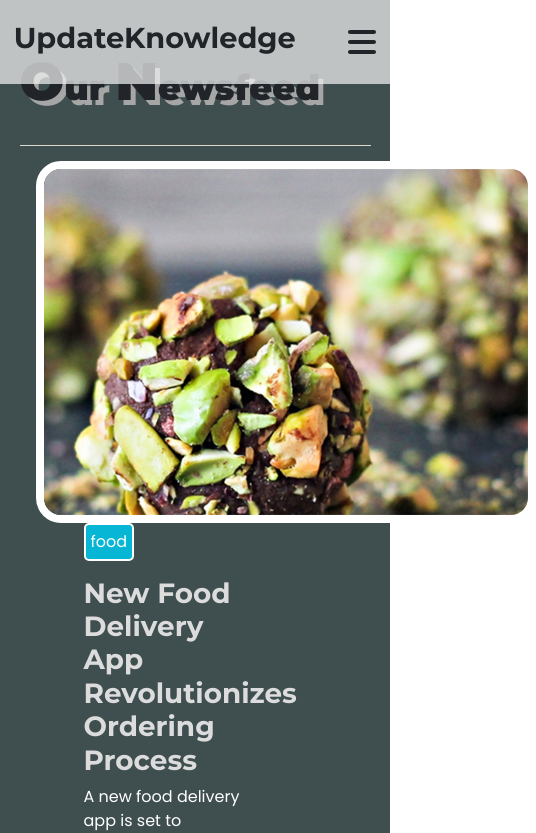
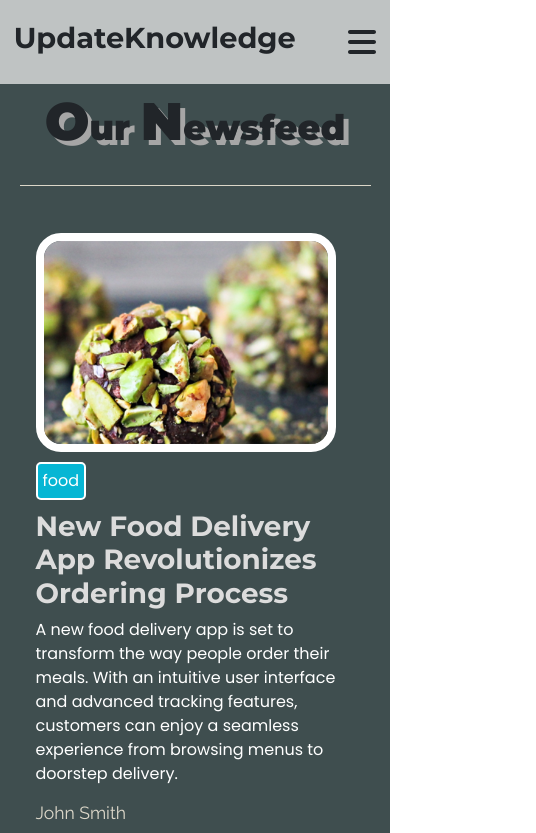
Before and after one commit to Programmer-Kishan/Blog-Website, a React (Create React App) app: page /news in a window 390 px wide. Shown: the top 833 px of the page, 536 px wide, since content can reach past the window. Built offline with nearby package versions, Linux system fonts and the light colour scheme.

Commit message:
Made news page responsive

```diff
--- a/src/Components/Navbar/Navbar.module.css
+++ b/src/Components/Navbar/Navbar.module.css
@@ -86,6 +86,7 @@
         left: 0;
         display: flex;
         width: 100%;
+        z-index: 10000;
         /* background-color: #f6f6f6b3; */
     }
 }
--- a/src/Components/News/News.module.css
+++ b/src/Components/News/News.module.css
@@ -2,3 +2,10 @@
     padding: 5%;
     background-color: #3F4E4F
 }
+
+@media only screen and (max-width: 920px) {
+    .news-box div > :nth-child(1) {
+        text-align: center;
+        margin: 2em 0 0 0;
+    }
+}
--- a/src/Components/News/NewsCard.module.css
+++ b/src/Components/News/NewsCard.module.css
@@ -26,7 +26,7 @@
 }
 
 .news-card img {
-    width: 500px;
+    width: 450px;
     border: 8px solid #fff;
     border-radius: 25px;
 }
@@ -39,6 +39,7 @@
 .news-card .content h1 {
     font-family: 'Montserrat', sans-serif;
     font-weight: 700;
+    text-align: left;
     color: #dcdcdc;
 }
 
@@ -59,3 +60,32 @@
     border: 2px solid #fff;
     border-radius: 5px;
 }
+
+@media only screen and (max-width: 1153px) {
+    .news-card img {
+        width: 350px;
+    }
+}
+
+@media only screen and (max-width: 920px) {
+    .news-card img{
+        width: 400px;
+        margin: 10px auto;
+    }
+
+    .news-card .content {
+        width: 100%;
+        margin: 0;
+        text-align: left;
+    }
+
+    .news-card .content .topic {
+        margin: 10px 0;
+    }
+}
+
+@media only screen and (max-width: 463px) {
+    .news-card img {
+        width: 300px;
+    }
+}
```
